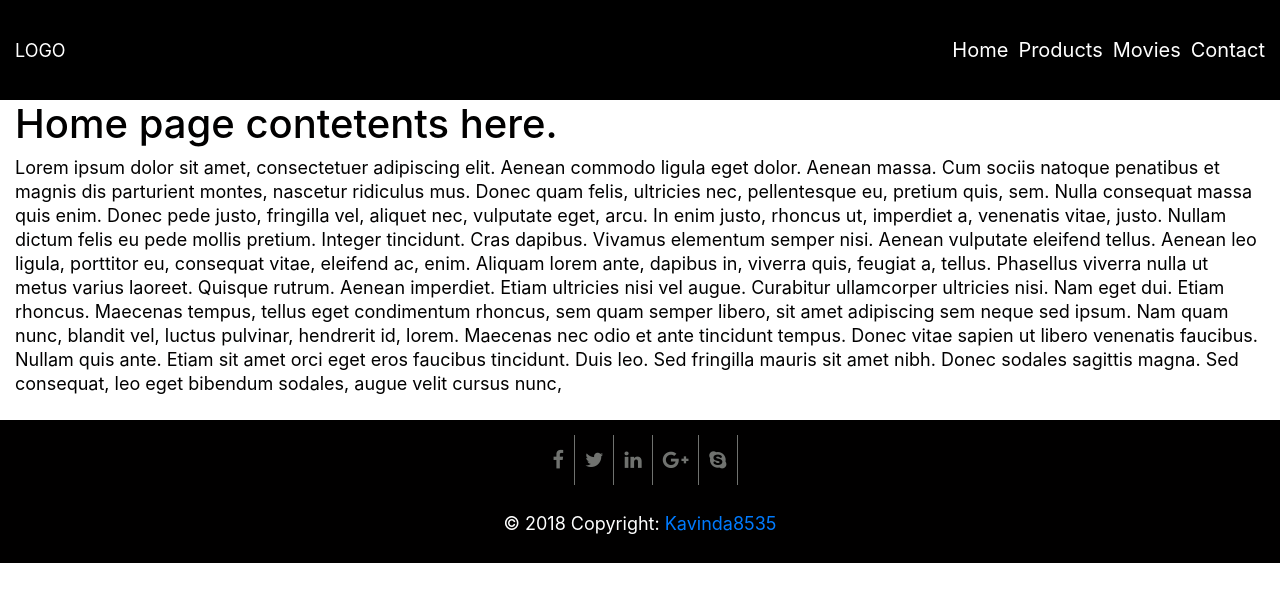
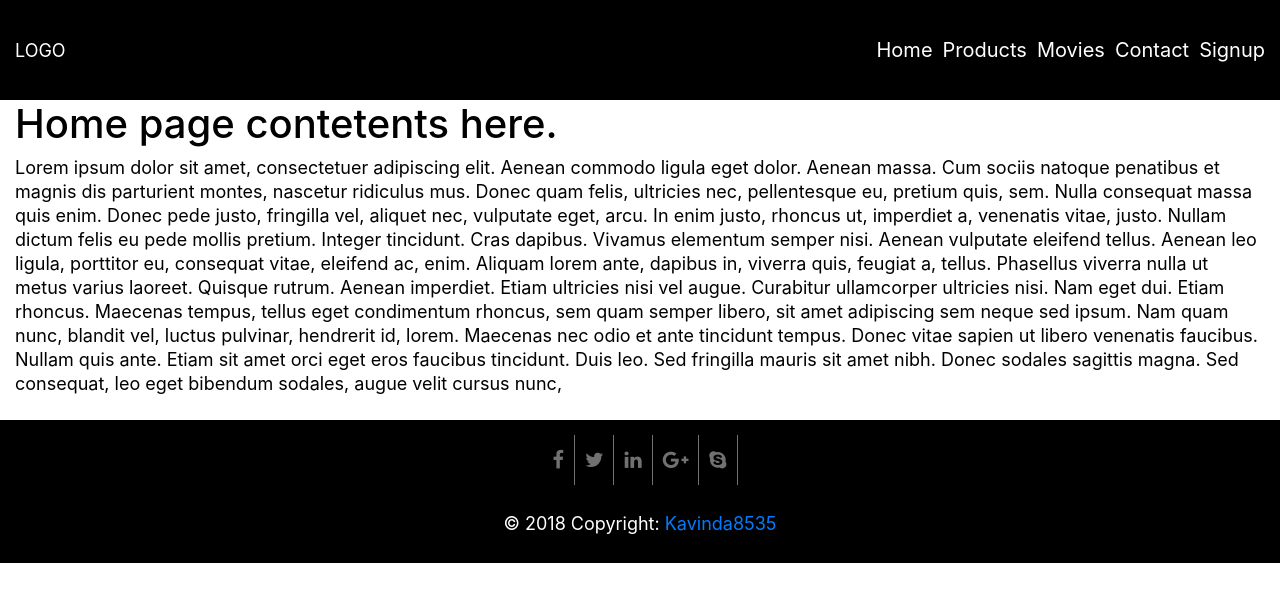
Before and after one commit to Kavinda8535/React-site, a React (Create React App) app: page / in a window 1280 px wide. Shown: the top 602 px of the page. Built offline with nearby package versions, Linux system fonts and the light colour scheme.

Commit message:
style changes

```diff
--- a/src/components/headerComponents/header.js
+++ b/src/components/headerComponents/header.js
@@ -22,9 +22,12 @@ class Header extends Component {
                     <li>
                         <Link to="/Movies">Movies</Link>
                     </li>
-                    <li className="last">
+                    <li>
                         <Link to="/Contact">Contact</Link>
                         {/* <a href="#">Contact</a> */}
+                    </li>
+                    <li className="last animated pulse">
+                        <Link to="/Signup">Signup</Link>
                     </li>
                 </ul>
             </nav>
--- a/src/components/pages/movies.js
+++ b/src/components/pages/movies.js
@@ -80,6 +80,7 @@ class Movies extends Component {
     {
         this.setState({query: this.refs.query.value})
         this.search(this.refs.query.value);
+        //this.setState({currentMovieId: this.state.currentMovieId});
     }
 
     selectMovie()
@@ -119,8 +120,8 @@ class Movies extends Component {
 
             <div className="row">
 
-                <div class="col-sm">
-                    <div>
+                <div className="col-sm">
+                    <div className="mb-2">
                         {/* <input ref="query" onChange={ (e) => {this.updateSearch();}} type="text" defaultValue="matrix" value={this.state.query}/> */}
                         <input ref="query" onChange={(e) => { this.updateSearch(); }} type="text" value={this.state.query} />
                         <ul className="list-group list-group-flush">{movies}</ul>
@@ -128,18 +129,18 @@ class Movies extends Component {
 
                 </div>
 
-                <div class="col-sm">
+                <div className="col-sm">
 
-                    <div className="row">
+                    <div className="row mb-2 ml-3">
                         <select ref="movieSelector" value={this.state.currentMovieId} onChange={(e) => { this.selectMovie(); }}> {moviesOption}</select>
                     </div>
 
-                    <div class="col-sm">
+                    <div className="col-sm">
                         {img}
                     </div>
 
 
-                    <div className="row">
+                    <div className="row mt-2 ml-3">
                         <button type="button" className="btn btn-primary">Search</button>
                     </div>
 
```
